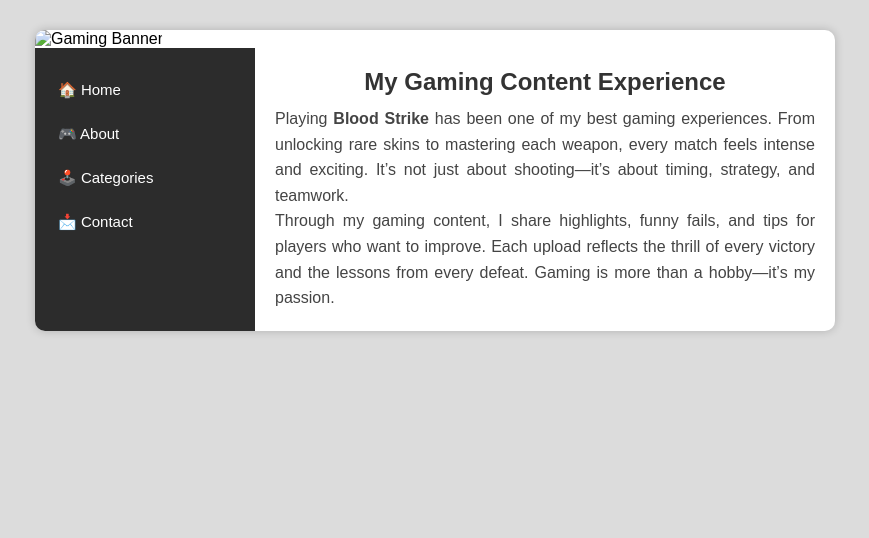
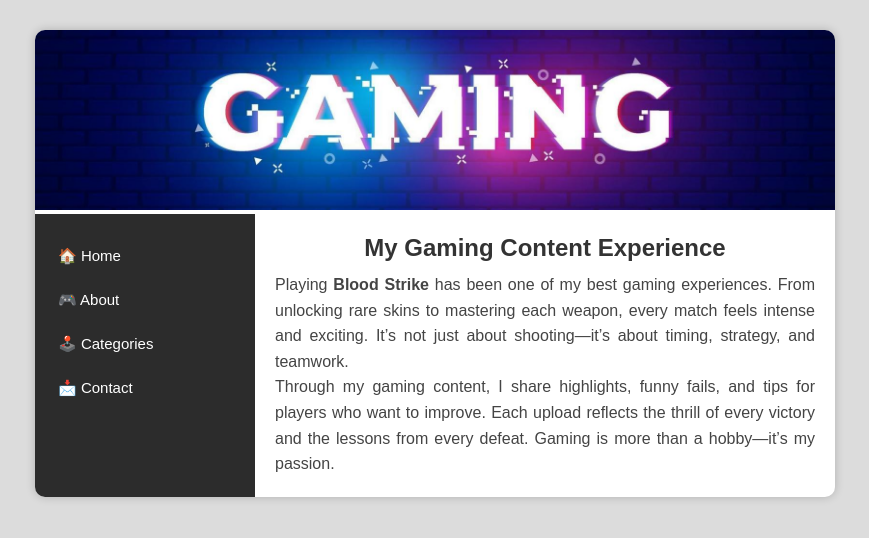
Before and after one commit to 20256049-ai/MyGamingWebsites, a plain HTML site: page home.html in a window 1280 px wide. Shown: the whole page, without its empty margins (205-1074 px from the left). Drawn offline with Linux system fonts and the light colour scheme.

Commit message:
Update and rename index.html to home.html

```diff
--- a/index.html
+++ b/home.html
@@ -75,7 +75,7 @@
         <!-- Banner -->
         <tr>
             <td colspan="2" class="banner">
-                <img src="image.HTML/gaming-banner.jpg" alt="Gaming Banner">
+                <img src="gaming-banner.jpg" alt="Gaming Banner">
             </td>
         </tr>
 
```
